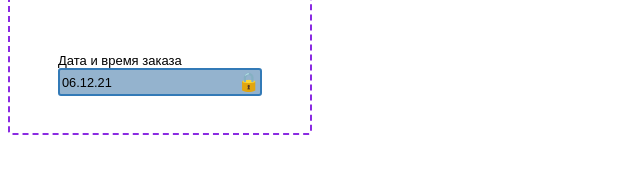
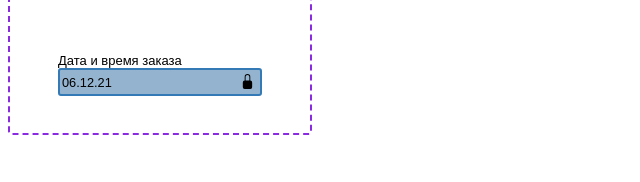
Before and after one commit to SukhanovPavel/admin-panel-makeup, a website: page blocks/ui-kit.html in a window 1280 px wide. Shown: the part 227-409 px from the top of the page, 0-640 px from the left. Drawn offline with Linux system fonts and the light colour scheme.

Commit message:
bootstrap icon

```diff
--- a/blocks/input.css
+++ b/blocks/input.css
@@ -54,11 +54,8 @@
 }
 
 .closed {
-    background: none;
-    border: none;
-    font-size: large;
-    margin: 0;
-    padding: 0;
+    margin-right: 5px;
+    margin-top: 3px;
 }
 
 input[id="black"]::placeholder { color: black; }
--- a/blocks/ui-kit.html
+++ b/blocks/ui-kit.html
@@ -28,7 +28,10 @@
             <div type="text" class="topText">Дата и время заказа</div>
             <div class="inputForm inputForm_borderBlue inputForm_backgroundBlue">
                 <input type="text" class="inp" id="black" placeholder="06.12.21" disabled>
-                <input type="button" value="&#128274;" class="closed">
+                <!-- <input type="button" value=""class="closed">&#128274; -->
+                <svg class = "closed" xmlns="http://www.w3.org/2000/svg" width="17" height="17" fill="currentColor" class="bi bi-lock-fill" viewBox="0 0 16 16">
+                    <path d="M8 1a2 2 0 0 1 2 2v4H6V3a2 2 0 0 1 2-2zm3 6V3a3 3 0 0 0-6 0v4a2 2 0 0 0-2 2v5a2 2 0 0 0 2 2h6a2 2 0 0 0 2-2V9a2 2 0 0 0-2-2z"/>
+                </svg>
             </div>
         </div>
     </div>
```
